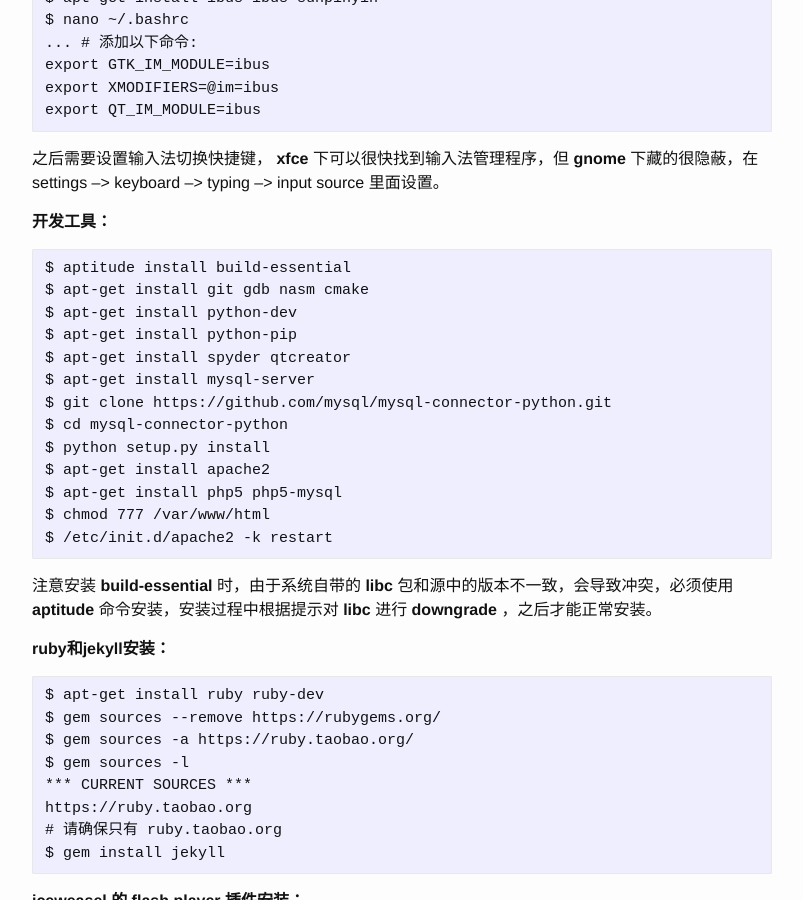
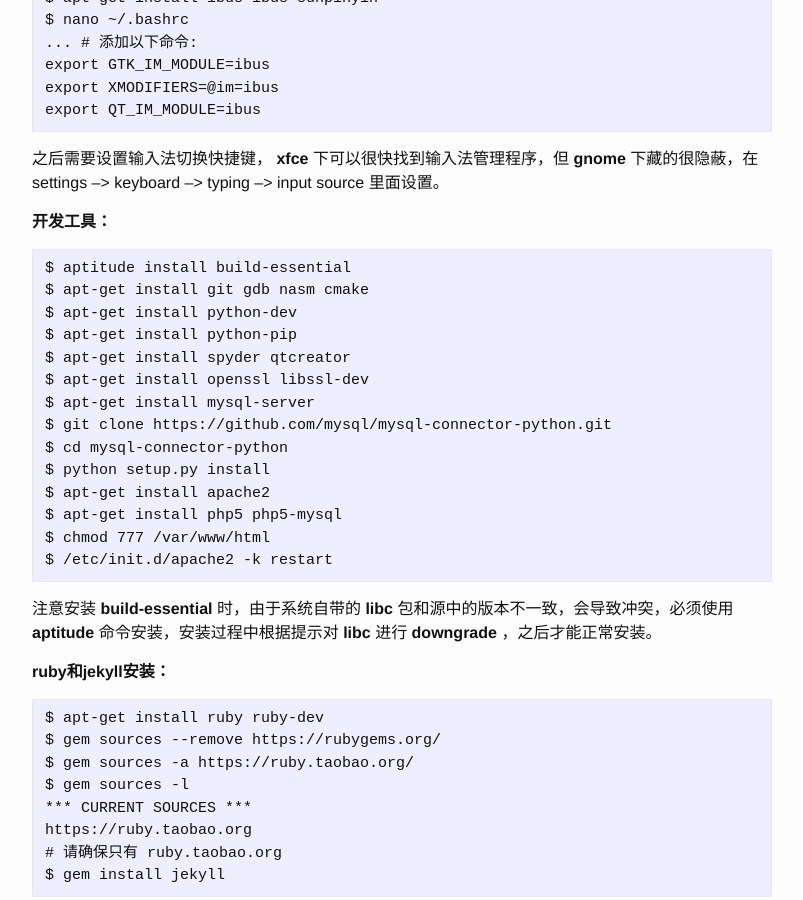
Before and after one commit to pandolia/pandolia.github.io, a Jekyll site: the page built from _posts/2016-01-25-debiansetup.md, in a window 1280 px wide and 900 px high, scrolled down 1841 px. Shown: the whole window, without its empty margins (238-1041 px from the left). Built offline with Jekyll 4.4.1, drawn with Linux system fonts in a browser that asks for light colours.

Commit message:
Update 2016-01-25-debiansetup.md

```diff
--- a/_posts/2016-01-25-debiansetup.md
+++ b/_posts/2016-01-25-debiansetup.md
@@ -78,6 +78,7 @@ category: 笔记
     $ apt-get install python-dev
     $ apt-get install python-pip
     $ apt-get install spyder qtcreator
+    $ apt-get install openssl libssl-dev
     $ apt-get install mysql-server
     $ git clone https://github.com/mysql/mysql-connector-python.git
     $ cd mysql-connector-python
```
